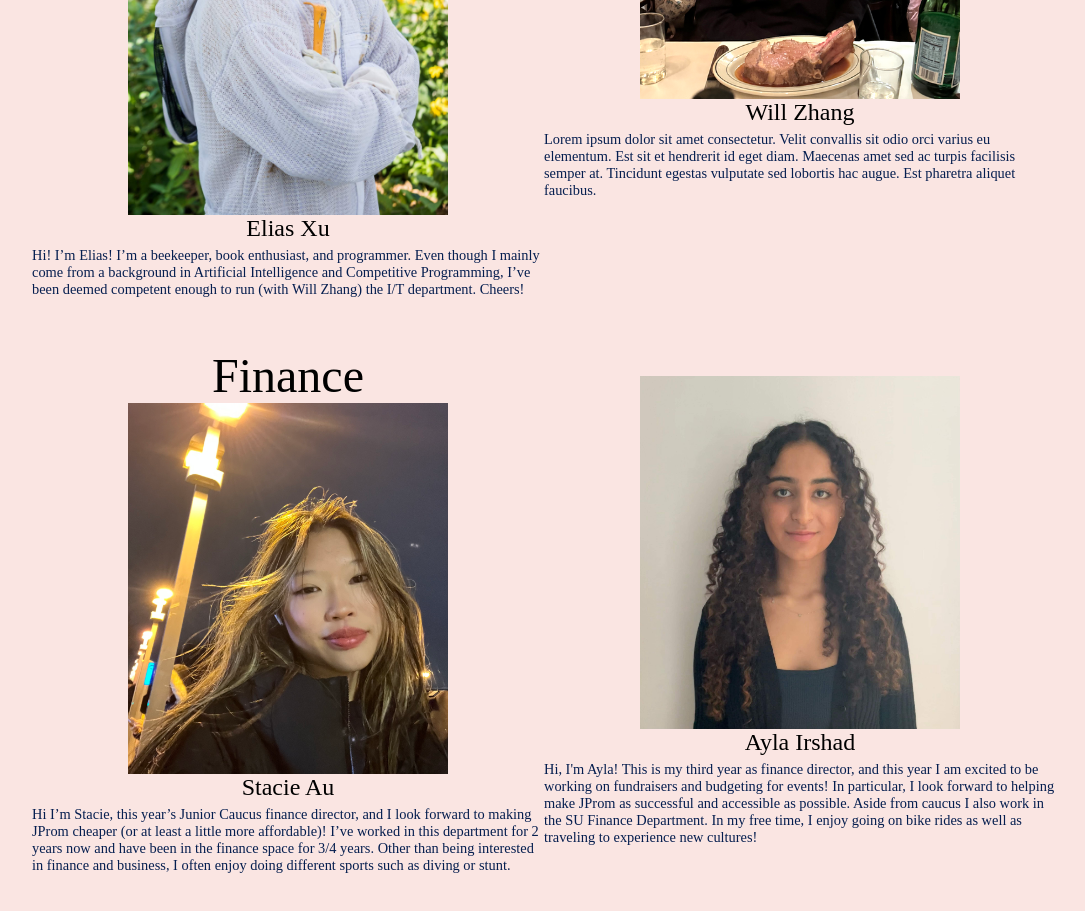
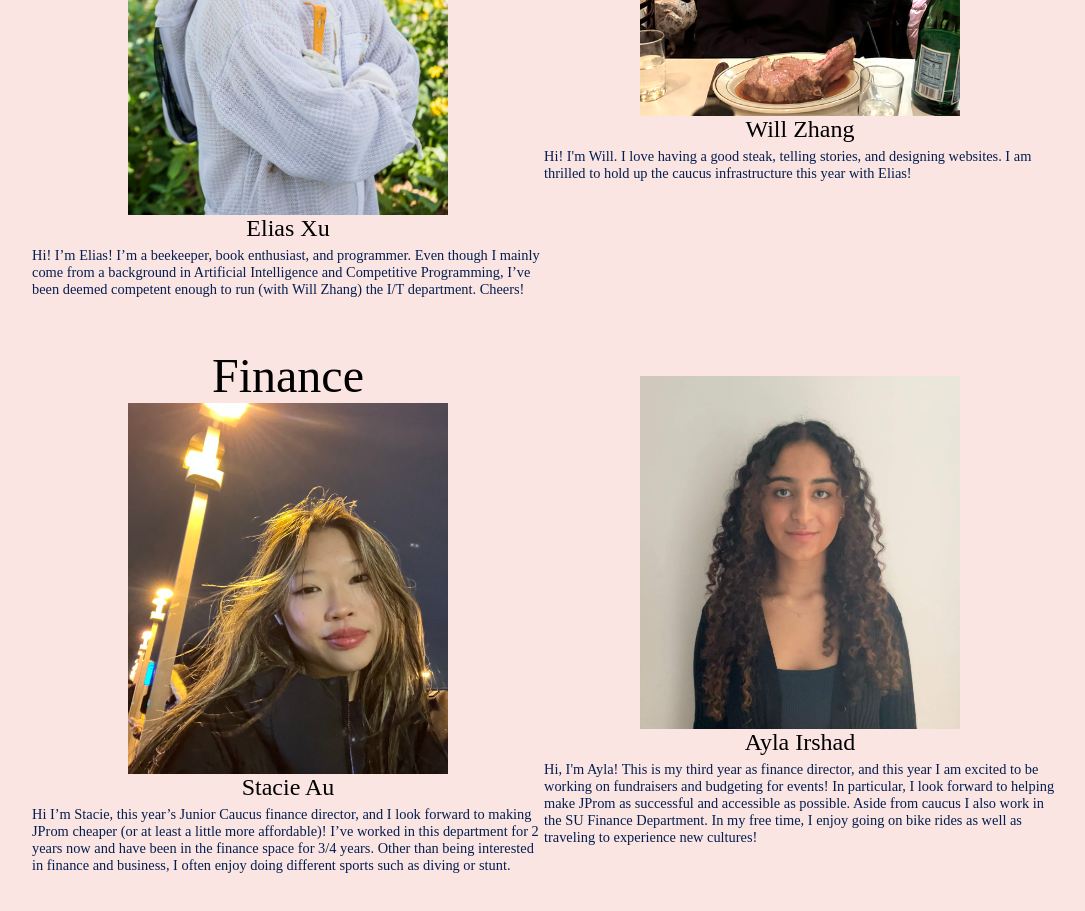
Before and after one commit to Junior-Caucus-SU/junior.stuysu.org, a React (Create React App) app: page /people in a window 1280 px wide. Shown: the part 4240-5151 px from the top of the page, without its empty margins (133-1218 px from the left). Built offline with nearby package versions, Linux system fonts and the light colour scheme; a web font is replaced by a local one.

Commit message:
Add will bio

```diff
--- a/src/components/People.jsx
+++ b/src/components/People.jsx
@@ -268,7 +268,7 @@ export default function People() {
                 <div className="director person-container to-fly-from-right">
                   <img src={Will} alt="" className="director-img" />
                   <div className="name">Will Zhang</div>
-                  <div className="description">Lorem ipsum dolor sit amet consectetur. Velit convallis sit odio orci varius eu elementum. Est sit et hendrerit id eget diam. Maecenas amet sed ac turpis facilisis semper at. Tincidunt egestas vulputate sed lobortis hac augue. Est pharetra aliquet faucibus.</div>
+                  <div className="description">Hi! I'm Will. I love having a good steak, telling stories, and designing websites. I am thrilled to hold up the caucus infrastructure this year with Elias!</div>
                 </div>
               </div>
             </div>
```
